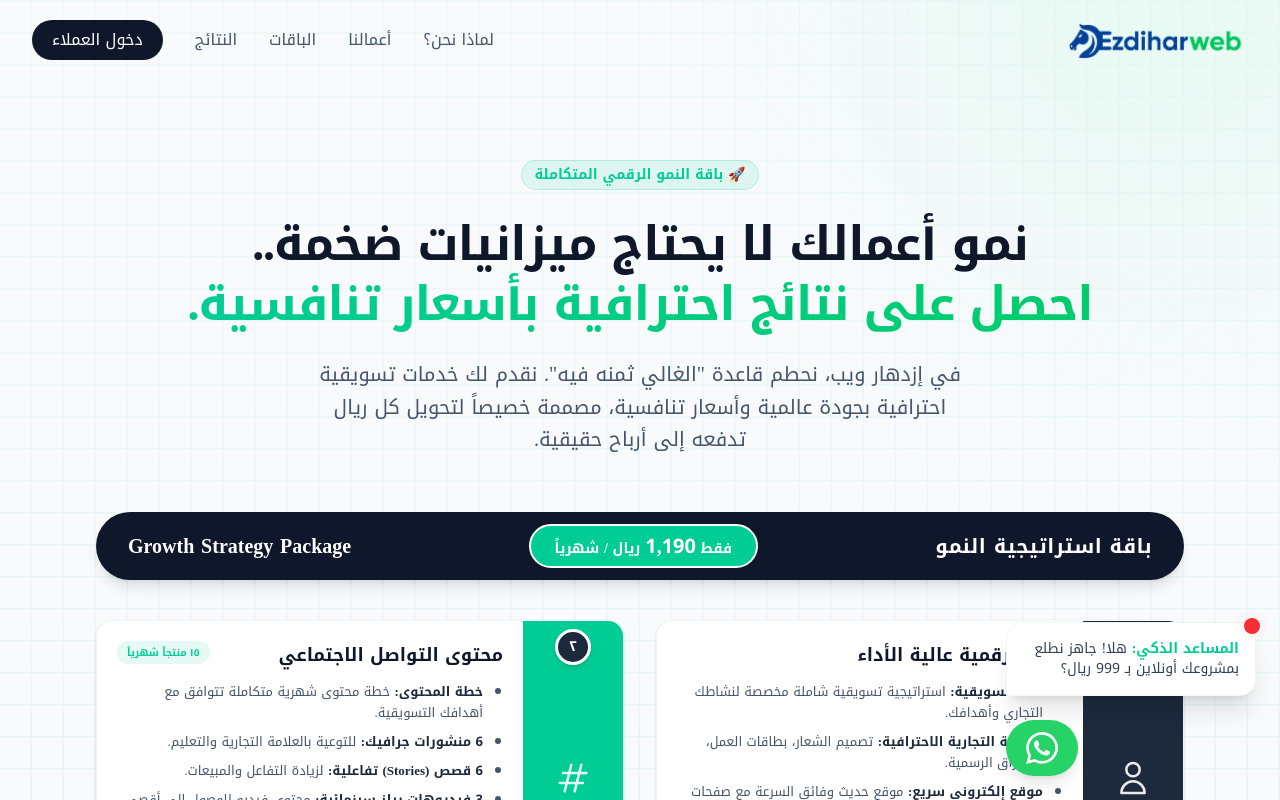
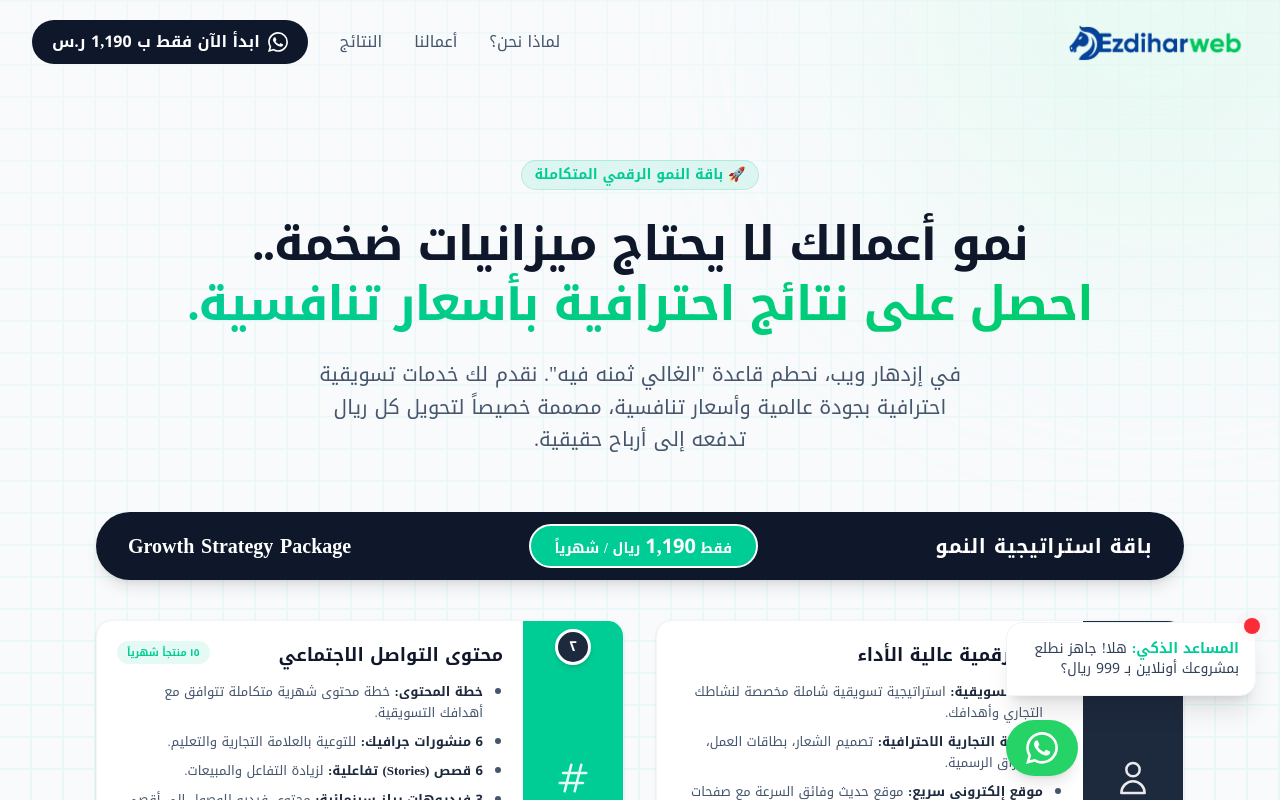
Before and after one commit to clicksalesmediaX/-ezdiharweb, a Next.js app: page / in a window 1280 px wide. Shown: the top 800 px of the page. Built offline with nearby package versions, Linux system fonts and the light colour scheme.

Commit message:
Update navbar CTA, footer links, add packages scroll anchor

```diff
--- a/app/page.tsx
+++ b/app/page.tsx
@@ -60,11 +60,11 @@ const Navbar = () => {
         <div className="hidden md:flex items-center gap-8">
           <a href="#features" className="text-slate-600 hover:text-[#00CC95] transition-colors font-medium">لماذا نحن؟</a>
           <a href="#portfolio" className="text-slate-600 hover:text-[#00CC95] transition-colors font-medium">أعمالنا</a>
-          <a href="#packages" className="text-slate-600 hover:text-[#00CC95] transition-colors font-medium">الباقات</a>
           <a href="#testimonials" className="text-slate-600 hover:text-[#00CC95] transition-colors font-medium">النتائج</a>
-          <button className="bg-slate-900 text-white px-5 py-2 rounded-full font-medium hover:bg-slate-800 transition-colors">
-            دخول العملاء
-          </button>
+          <a href="https://wa.me/966XXXXXXXXX" className="flex items-center gap-2 bg-slate-900 text-white px-5 py-2.5 rounded-full font-bold hover:bg-slate-800 hover:-translate-y-0.5 transition-all">
+            <WhatsAppIcon className="w-5 h-5" />
+            ابدأ الآن فقط ب 1,190 ر.س
+          </a>
         </div>
 
         {/* Mobile Menu Button */}
@@ -113,8 +113,7 @@ const Navbar = () => {
                 {[
                   { href: '#features', label: 'لماذا نحن؟', delay: 0.1 },
                   { href: '#portfolio', label: 'أعمالنا', delay: 0.15 },
-                  { href: '#packages', label: 'الباقات', delay: 0.2 },
-                  { href: '#testimonials', label: 'النتائج', delay: 0.25 },
+                  { href: '#testimonials', label: 'النتائج', delay: 0.2 },
                 ].map((item) => (
                   <motion.a
                     key={item.href}
@@ -281,6 +280,7 @@ const Hero = () => {
           viewport={{ once: true }}
           transition={{ duration: 0.5 }}
           className="bg-slate-900 text-white rounded-full py-3 px-6 md:px-8 flex flex-col md:flex-row justify-between items-center mb-10 shadow-lg gap-3"
+          id="packages"
         >
           <h2 className="text-lg md:text-xl font-bold tracking-wide">باقة استراتيجية النمو</h2>
           <div className="bg-[#00CC95] text-white rounded-full py-1.5 px-6 border-2 border-white font-extrabold text-sm">
@@ -899,9 +899,7 @@ const Footer = () => {
           <div>
             <h4 className="font-bold text-white mb-4">الخدمات</h4>
             <ul className="space-y-2 text-sm">
-              <li><a href="#" className="hover:text-[#00CC95]">إعداد خرائط جوجل</a></li>
-              <li><a href="#" className="hover:text-[#00CC95]">صفحات الهبوط</a></li>
-              <li><a href="#" className="hover:text-[#00CC95]">السيو المحلي (Local SEO)</a></li>
+              <li><a href="#packages" className="hover:text-[#00CC95]">باقة استراتيجية النمو</a></li>
             </ul>
           </div>
           <div>
```
